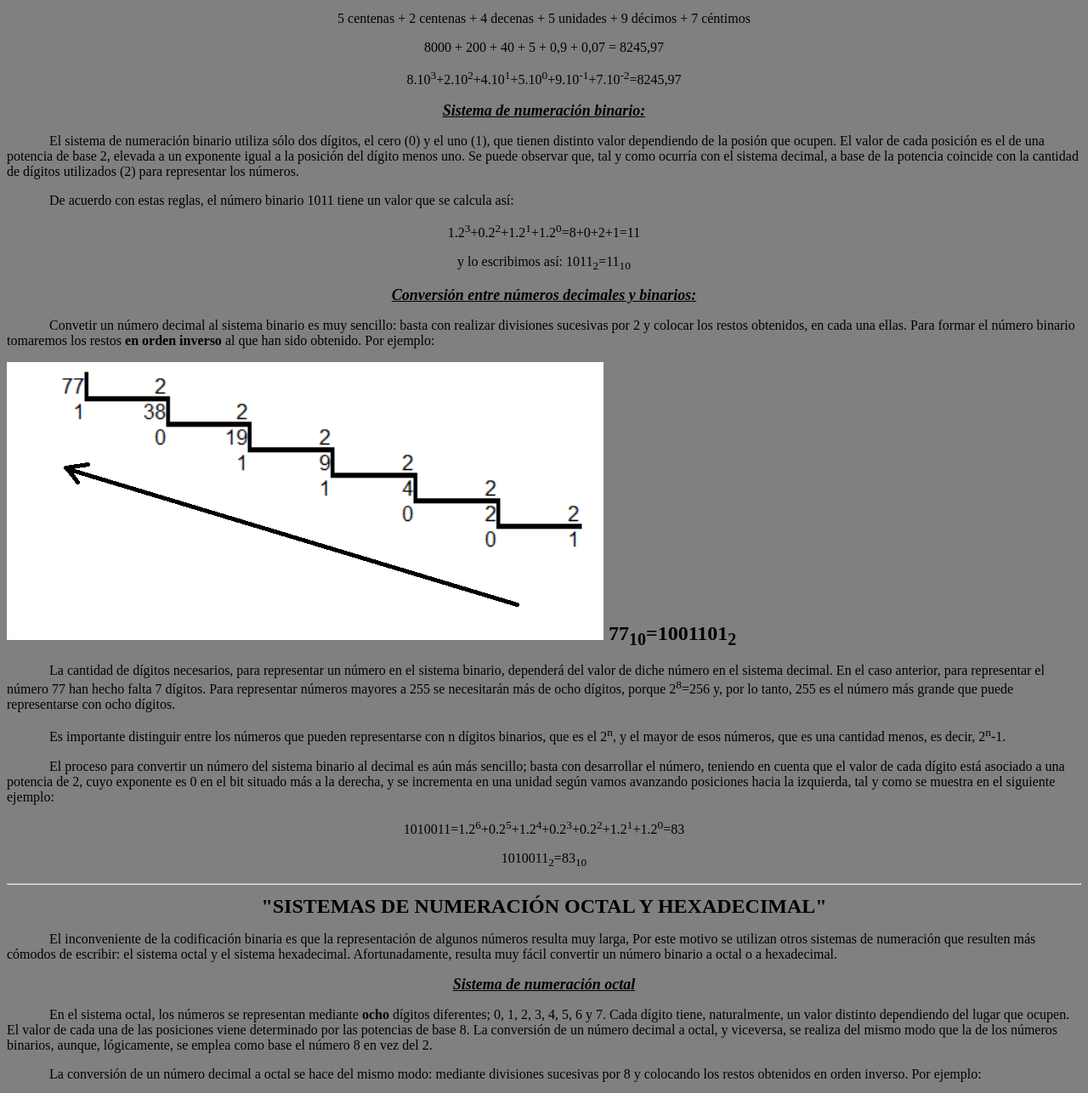
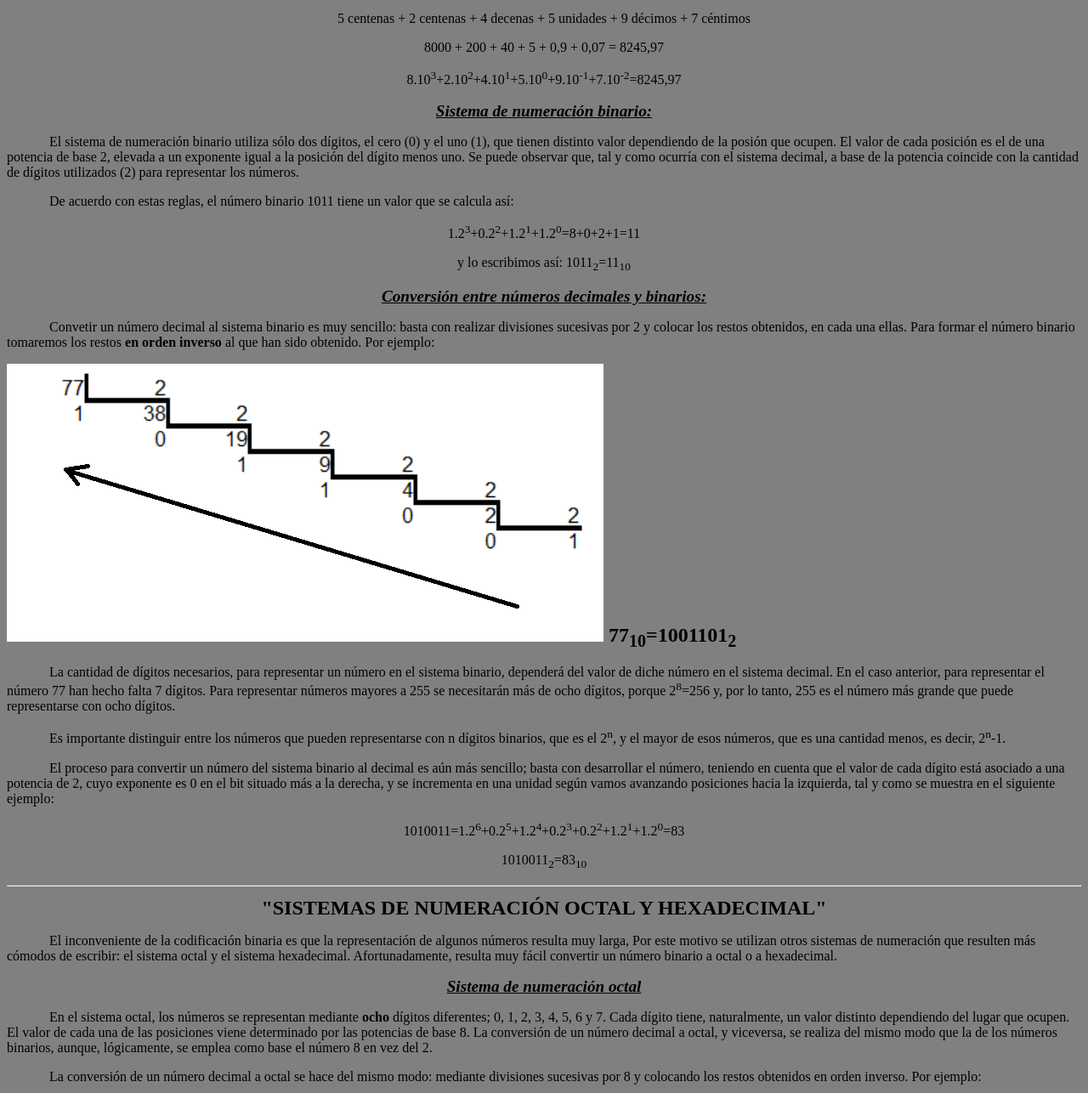
Before and after one commit to dvdcomin/meowmeow2, a plain HTML site: page index.html in a window 1280 px wide. Shown: the part 424-1710 px from the top of the page at 85% size. Drawn offline with Linux system fonts and the light colour scheme.

Commit message:
Update index.html

```diff
--- a/index.html
+++ b/index.html
@@ -74,12 +74,8 @@
 			</center>
 		</p>
 		<p>
-			<center>
-				<b>
-					<em>
-						<u><font size=4>Sistema de numeración binario:</font></u>
-					</em>
-				</b>
+			<center class="titulo2">
+						Sistema de numeración binario:
     			</center>
 		</p>
 		<p class="global">
@@ -99,12 +95,8 @@
 			</center>
 		</p>
 		<p>
-			<center>
-				<b>
-					<em>
-						<u><font size=4>Conversión entre números decimales y binarios:</font></u>
-					</em>
-				</b>
+			<center class="titulo2">
+						Conversión entre números decimales y binarios:
     			</center>
 		</p>
 		<p class="global">
@@ -144,12 +136,8 @@
 			El inconveniente de la codificación binaria es que la representación de algunos números resulta muy larga, Por este motivo se utilizan otros sistemas de numeración que resulten más cómodos de escribir: el sistema octal y el sistema hexadecimal. Afortunadamente, resulta muy fácil convertir un número binario a octal o a hexadecimal.
 		</p>
 		<p>
-			<center>
-				<b>
-					<em>
-						<u><font size=4>Sistema de numeración octal</font></u>
-					</em>
-				</b>
+			<center class="titulo2">
+						Sistema de numeración octal
     			</center>
 		</p>
 		<p class="global">
@@ -204,12 +192,10 @@
 			</center>
 		</p>
 		<p>
-			<center>
-				<b>
-					<em>
-						<u><font size=4>Conversión de números binarios a octales y hexadecimales</font></u>
-					</em>
-				</b>
+			<center class="titulo2">
+
+						Conversión de números binarios a octales y hexadecimales
+
     			</center>
 		</p>
 		<p class="global">
```
